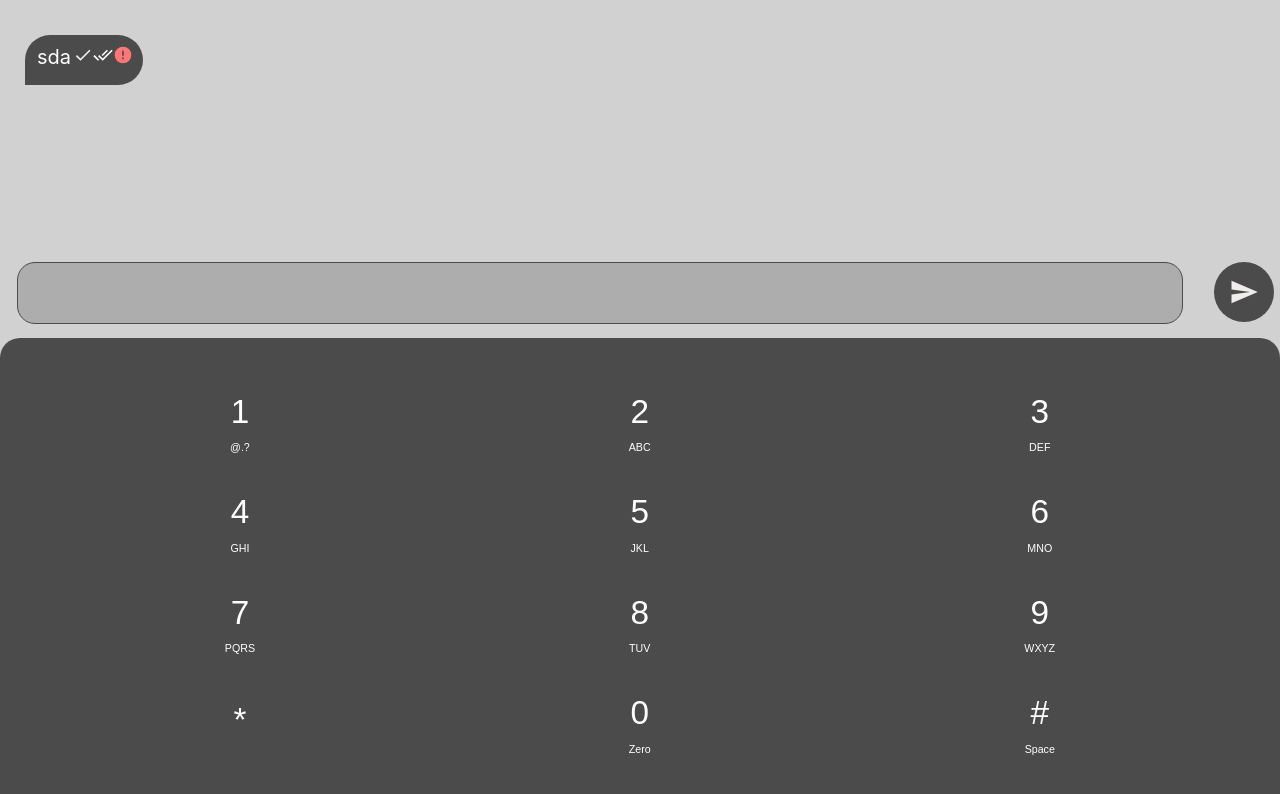
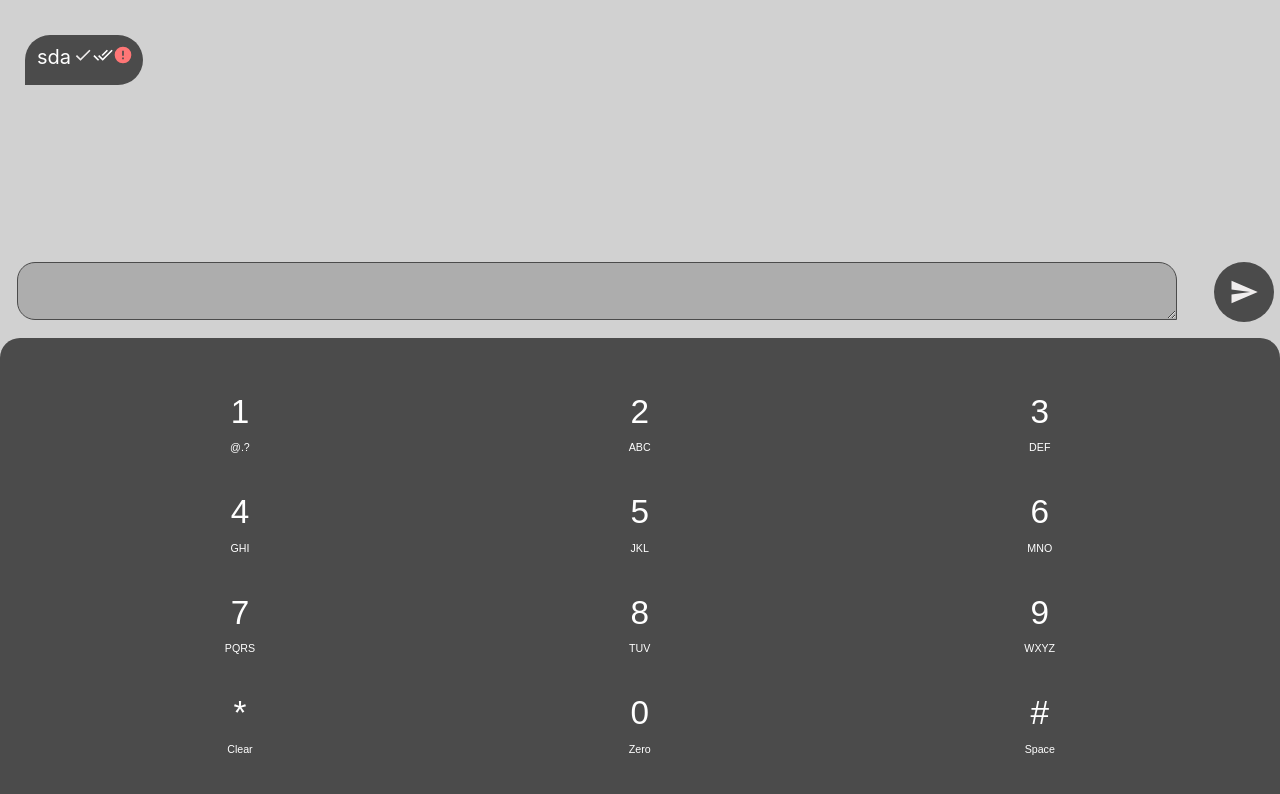
Before and after one commit to seerviashish/crime-zero, a React (Create React App) app in the folder client/: page / in a window 1280 px wide. Shown: the top 794 px of the page. Built offline with nearby package versions, Linux system fonts and the light colour scheme.

Commit message:
feat: text area tag added for input to show

```diff
--- a/client/src/App.tsx
+++ b/client/src/App.tsx
@@ -5,20 +5,38 @@ import SmsScreen from "./components/SmsScreen";
 
 type State = {
   smsInput: string;
+  inputSequence: KeypadButtonLabel[];
 };
 
 type Props = {};
+
+const getLabel = (label: string): string => {
+  if (label === "#") {
+    return " ";
+  }
+  if (label === "*") {
+    return "";
+  }
+  return label;
+};
 class App extends React.Component<Props, State> {
   readonly state: State = {
     smsInput: "",
+    inputSequence: [],
   };
   handleKeypadOnClick = (buttonLabel: KeypadButtonLabel) => {
-    console.log(buttonLabel);
+    this.setState({
+      smsInput:
+        buttonLabel.label === "*"
+          ? ""
+          : this.state.smsInput + getLabel(buttonLabel.label),
+      inputSequence: [...this.state.inputSequence, buttonLabel],
+    });
   };
   render() {
     return (
       <div className="App">
-        <SmsScreen />
+        <SmsScreen smsInput={this.state.smsInput} />
         <Keypad onClick={this.handleKeypadOnClick} />
       </div>
     );
--- a/client/src/components/Keypad/index.tsx
+++ b/client/src/components/Keypad/index.tsx
@@ -50,7 +50,7 @@ const keypadButtons: KeypadButtonLabel[] = [
   },
   {
     label: "*",
-    text: "",
+    text: "Clear",
   },
   {
     label: "0",
--- a/client/src/components/SmsScreen/index.tsx
+++ b/client/src/components/SmsScreen/index.tsx
@@ -7,9 +7,10 @@ import "./style.css";
 
 type Props = {
   style?: CSSProperties;
+  smsInput: string;
 };
 
-const SmsScreen: React.FC<Props> = ({ style }) => {
+const SmsScreen: React.FC<Props> = ({ style, smsInput }) => {
   return (
     <div className="SmsScreen" style={{ ...style }}>
       <div className="SmsListView">
@@ -23,7 +24,12 @@ const SmsScreen: React.FC<Props> = ({ style }) => {
         </ul>
       </div>
       <div className="SmsInputField">
-        <input className="SmsInputBox" type="text" />
+        <textarea
+          className="SmsInputBox"
+          rows={5}
+          value={smsInput}
+          readOnly
+        ></textarea>
         <button className="SendBtn"></button>
       </div>
     </div>
--- a/client/src/components/SmsScreen/style.css
+++ b/client/src/components/SmsScreen/style.css
@@ -31,12 +31,16 @@
 .SmsInputBox {
   width: calc(100% - 120px);
   height: 58px;
+  min-height: 58px;
+  max-height: 200px;
+  resize: vertical;
+  box-sizing: border-box;
+  padding: 8px;
   margin: 0 6px 0 17px;
-  border-radius: 18px;
+  border-radius: 18px 18px 0px 18px;
   background-color: #adadad;
   border: 1pt solid #4b4b4b;
   outline: none;
-  text-indent: 20px;
   font-size: 30px;
   pointer-events: none;
 }
```
Also changed, not shown: client/src/assets/cancel-24px.svg (added).
